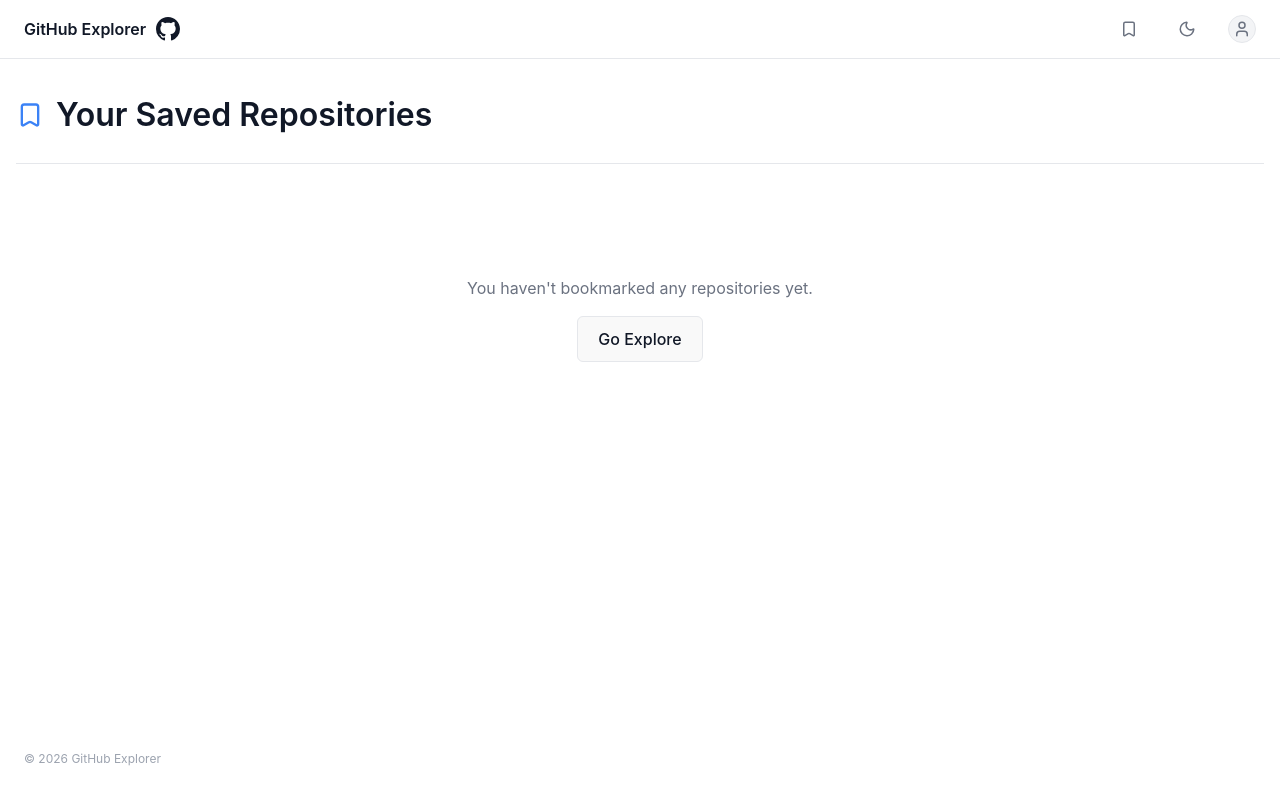
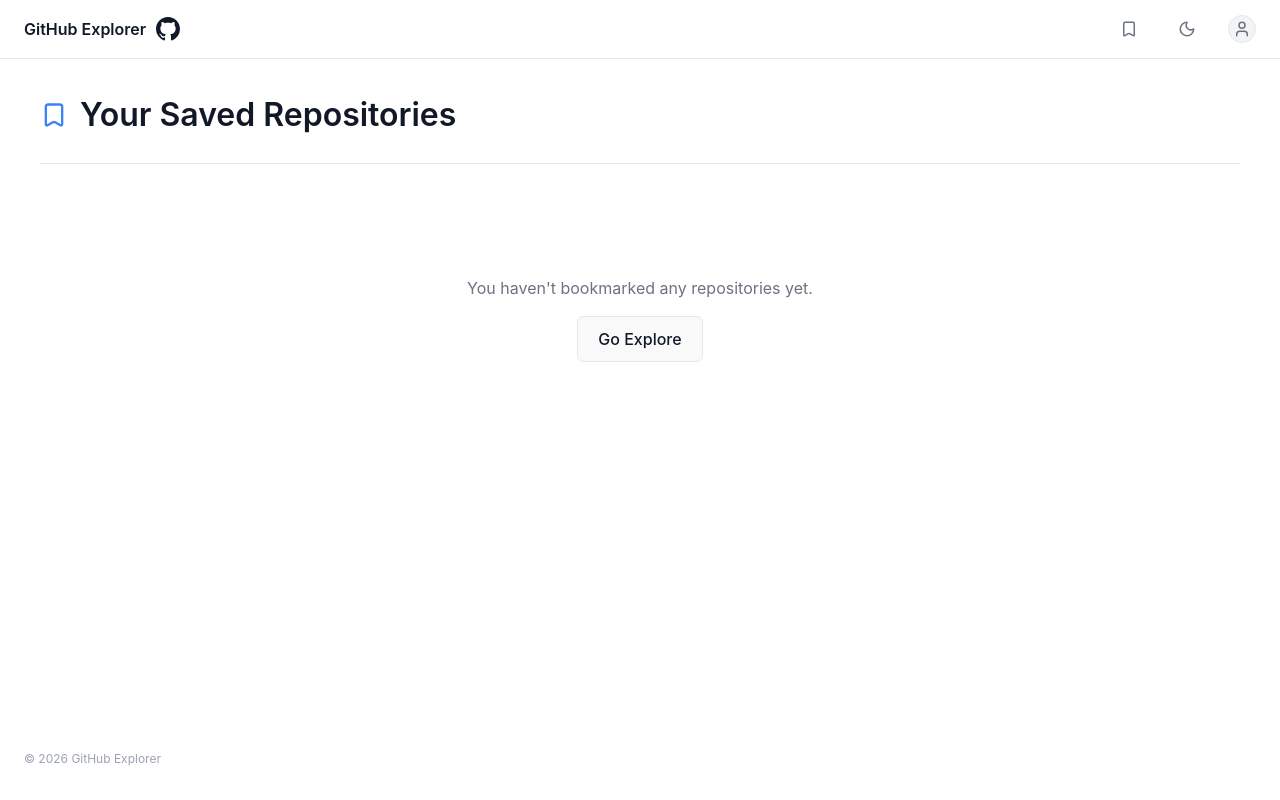
Before and after one commit to RishiiiS/githubExplorer, a React (Vite) app: page /bookmarks in a window 1280 px wide. Built offline with nearby package versions, Linux system fonts and the light colour scheme.

Commit message:
fixed the horizontal sliding issue

```diff
--- a/src/components/repo/RepoItem.css
+++ b/src/components/repo/RepoItem.css
@@ -49,6 +49,8 @@
   font-weight: 600;
   color: var(--accent-color, #58a6ff);
   text-decoration: none;
+  word-break: break-word;
+  overflow-wrap: anywhere;
 }
 
 .repo-name:hover {
--- a/src/components/repo/RepoList.css
+++ b/src/components/repo/RepoList.css
@@ -1,13 +1,13 @@
 .repo-grid {
   display: grid;
-  grid-template-columns: repeat(3, 1fr);
+  grid-template-columns: repeat(3, minmax(0, 1fr));
   gap: 24px;
   margin-top: 16px;
 }
 
 @media (max-width: 1024px) {
   .repo-grid {
-    grid-template-columns: repeat(2, 1fr);
+    grid-template-columns: repeat(2, minmax(0, 1fr));
   }
 }
 
--- a/src/pages/Bookmarks.css
+++ b/src/pages/Bookmarks.css
@@ -1,8 +1,5 @@
 .bookmarks-page {
-  padding: 32px 16px;
-  max-width: 1440px;
-  margin: 0 auto;
-  width: 100%;
+  padding: 32px 40px;
 }
 
 .bookmarks-header {
--- a/src/pages/UserRepos.css
+++ b/src/pages/UserRepos.css
@@ -1,8 +1,5 @@
 .user-repos-page {
-  padding: 32px 16px;
-  max-width: 1440px;
-  margin: 0 auto;
-  width: 100%;
+  padding: 32px 40px;
 }
 
 .user-repos-layout {
```
